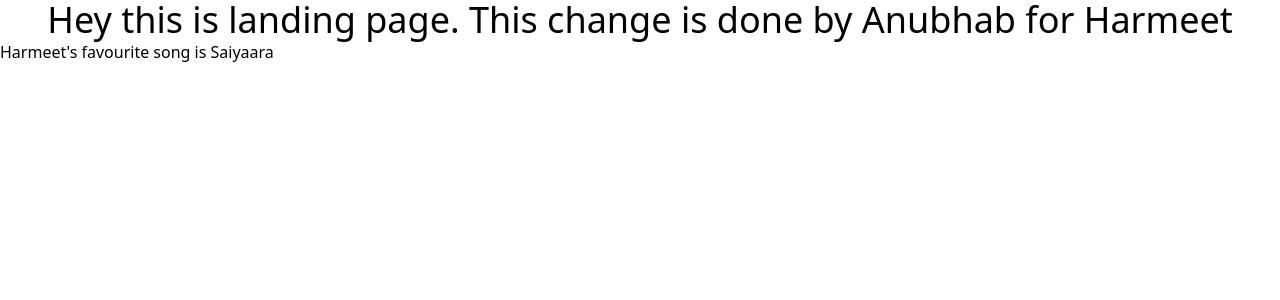
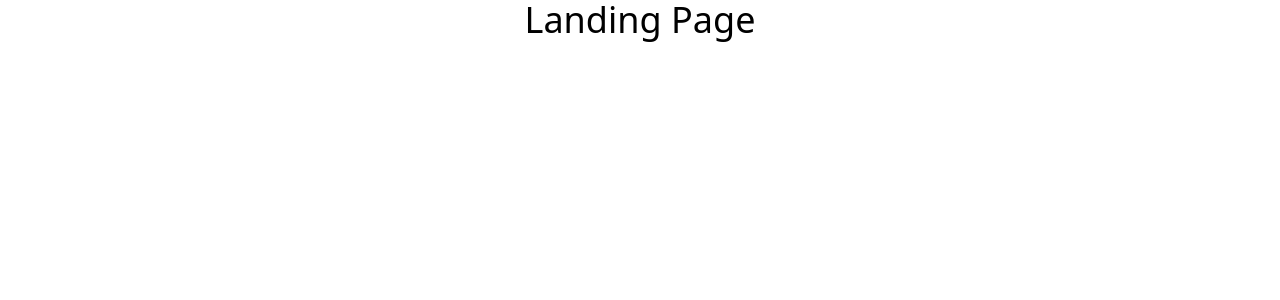
Before and after one commit to Harmeet03/ParkItUp, a React (Vite) app in the folder client/: page / in a window 1280 px wide. Shown: the top 300 px of the page. Built offline with nearby package versions, Linux system fonts and the light colour scheme.

Commit message:
Update App.jsx

```diff
--- a/client/src/App.jsx
+++ b/client/src/App.jsx
@@ -9,10 +9,7 @@ function App() {
   return (
     <>
       <div className="text-center text-4xl">
-        Hey this is landing page. This change is done by Anubhab for Harmeet
-      </div>
-      <div>
-        Harmeet's favourite song is Saiyaara
+        Landing Page
       </div>
     </>
   )
```
